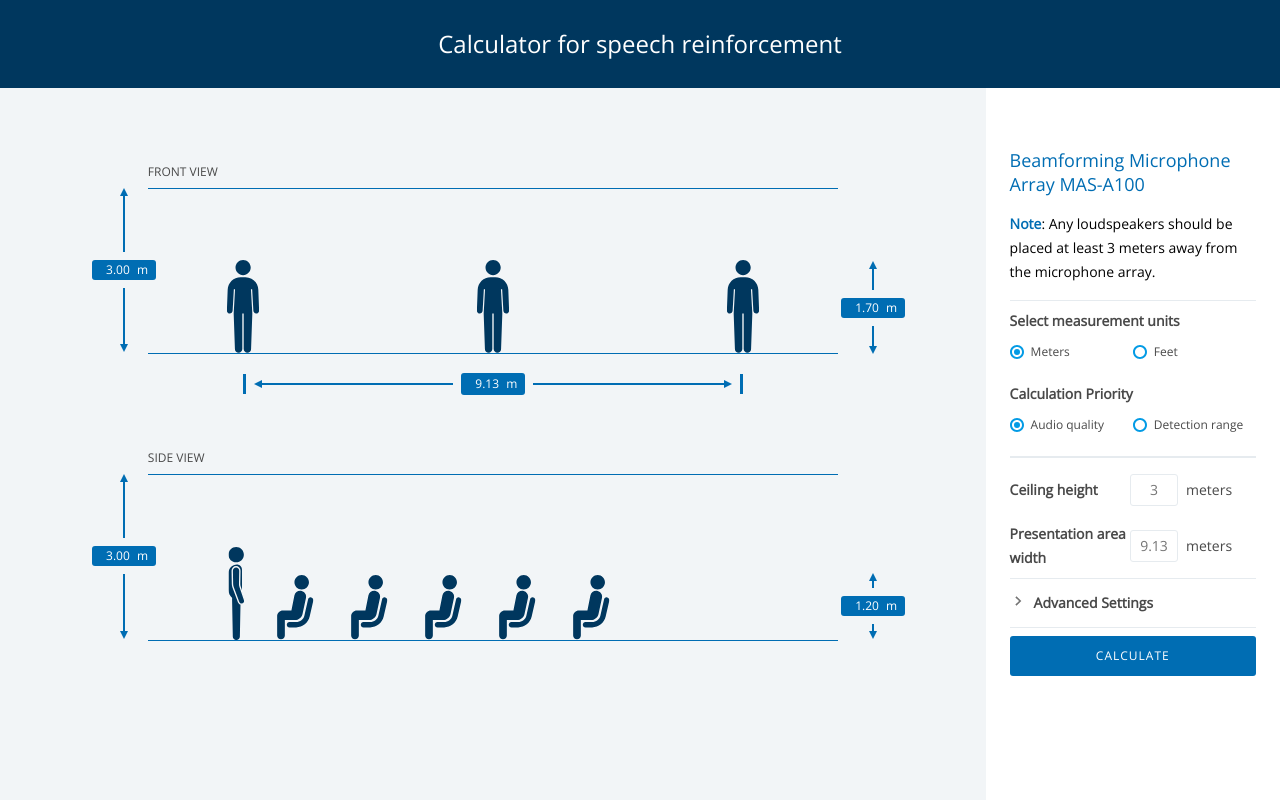
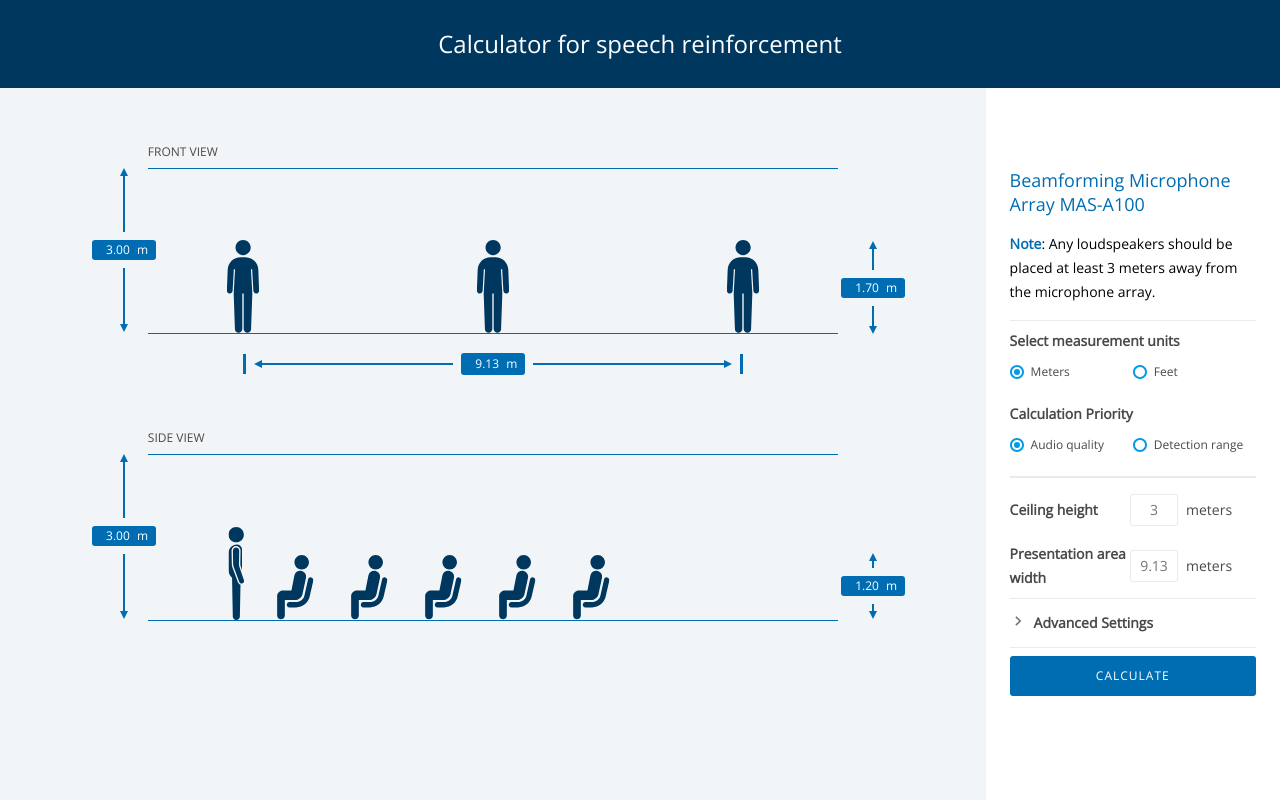
Before and after one commit to TE-9004062290/aerosmith-system-calculator, an Angular app: page / in a window 1280 px wide. Shown: the top 800 px of the page. Built offline with nearby package versions, Linux system fonts and the light colour scheme.

Commit message:
Margin changes for sidebar title and diagram ceiling

```diff
--- a/src/app/components/graphical-stage/graphical-stage.component.scss
+++ b/src/app/components/graphical-stage/graphical-stage.component.scss
@@ -9,7 +9,7 @@
     width: 100%;
     height: 100vh;
     box-sizing: border-box;
-    margin: 100px auto 0 auto;
+    margin: 80px auto 0 auto;
     .stage-info-wrapper {
         .stage-wrapper {
             .stage-label {
--- a/src/app/main/calculation-theatre/calculation-theatre.component.scss
+++ b/src/app/main/calculation-theatre/calculation-theatre.component.scss
@@ -33,7 +33,7 @@
         line-height: 24px;
 
         color: #006DB3;
-        margin: 60px 0px 16px 0px;
+        margin: 80px 0px 16px 0px;
     }
     .calculation-theatre-misc {
         margin-bottom: 16px;
```
